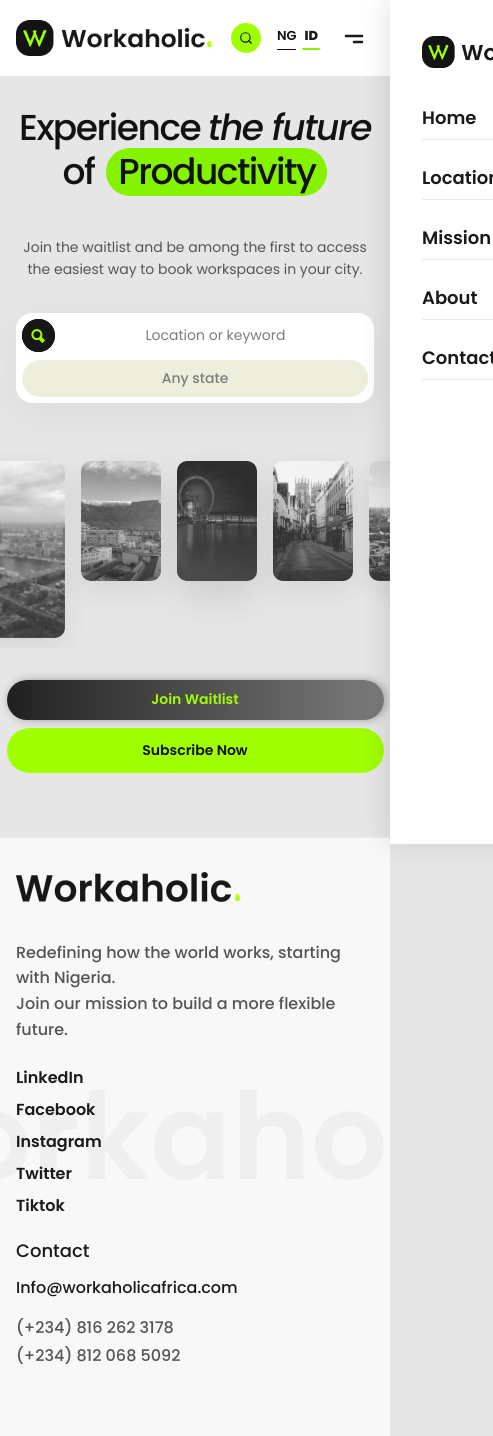
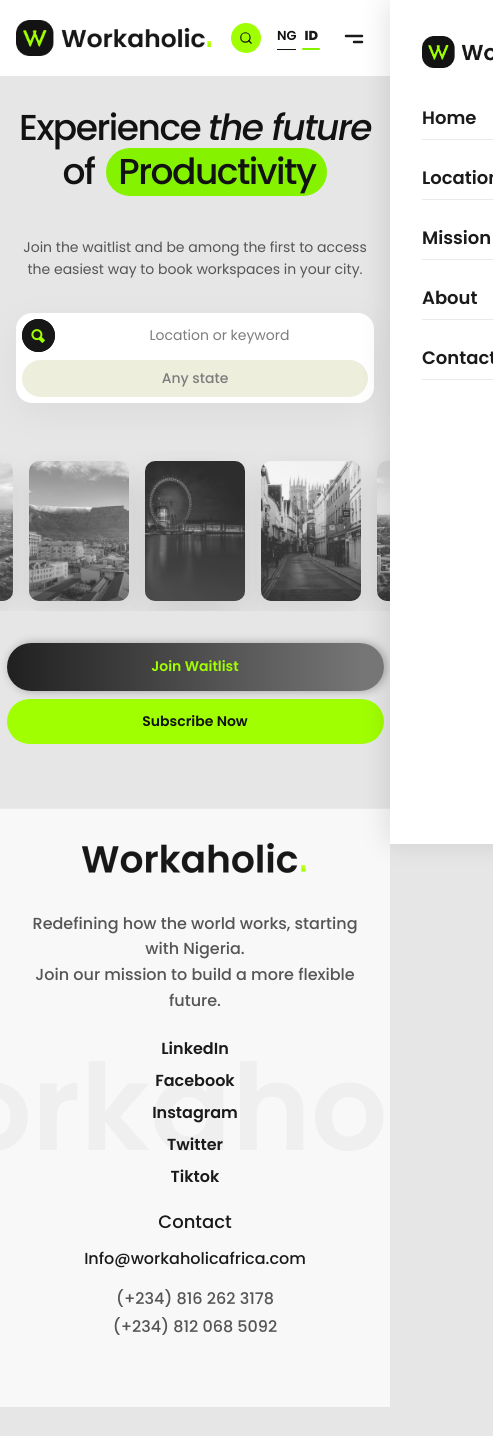
Before and after one commit to Workaholic-Africa/landing_page, a React (Vite) app: page / in a window 390 px wide. Shown: the whole page, 493 px wide, since content can reach past the window. After the commit the page ends 1407 px from the top, so only its background shows below. Built offline with nearby package versions, Linux system fonts and the light colour scheme.

Commit message:
Make all 5 carousel images identical size and scrollable on mobile

```diff
--- a/src/components/Carousel/Carousel.css
+++ b/src/components/Carousel/Carousel.css
@@ -150,12 +150,10 @@
         justify-content: flex-start;
         padding: 10px var(--spacing-md);
         scrollbar-width: none;
-        /* Firefox */
     }
 
     .carousel-track::-webkit-scrollbar {
         display: none;
-        /* Chrome, Safari */
     }
 
     .carousel-item {
@@ -179,9 +177,11 @@
         gap: var(--spacing-md);
     }
 
-    .carousel-item {
-        width: 80px;
-        height: 120px;
+    .carousel-item,
+    .carousel-item:first-child,
+    .carousel-item:last-child {
+        width: 100px;
+        height: 140px;
     }
 
     .cta-group {
@@ -195,8 +195,7 @@
     .cta-btn {
         width: 100% !important;
         /* Override inline flex sizing */
-        height: 40px;
-        font-size: 14px;
+        height: 48px;
         border-radius: var(--border-radius-full);
     }
 
--- a/src/components/Footer/Footer.css
+++ b/src/components/Footer/Footer.css
@@ -143,15 +143,15 @@
     .footer-col {
         width: 100%;
         min-width: 100%;
-        text-align: left;
+        text-align: center;
     }
 
     .footer-logo {
-        justify-content: flex-start;
+        justify-content: center;
     }
 
     .social-links {
-        align-items: flex-start;
+        align-items: center;
     }
 }
 
--- a/src/components/Hero/Hero.css
+++ b/src/components/Hero/Hero.css
@@ -200,7 +200,6 @@
     .search-input-group {
         width: 100%;
         padding-left: 0;
-        gap: 8px;
     }
 
     .search-input {
```
